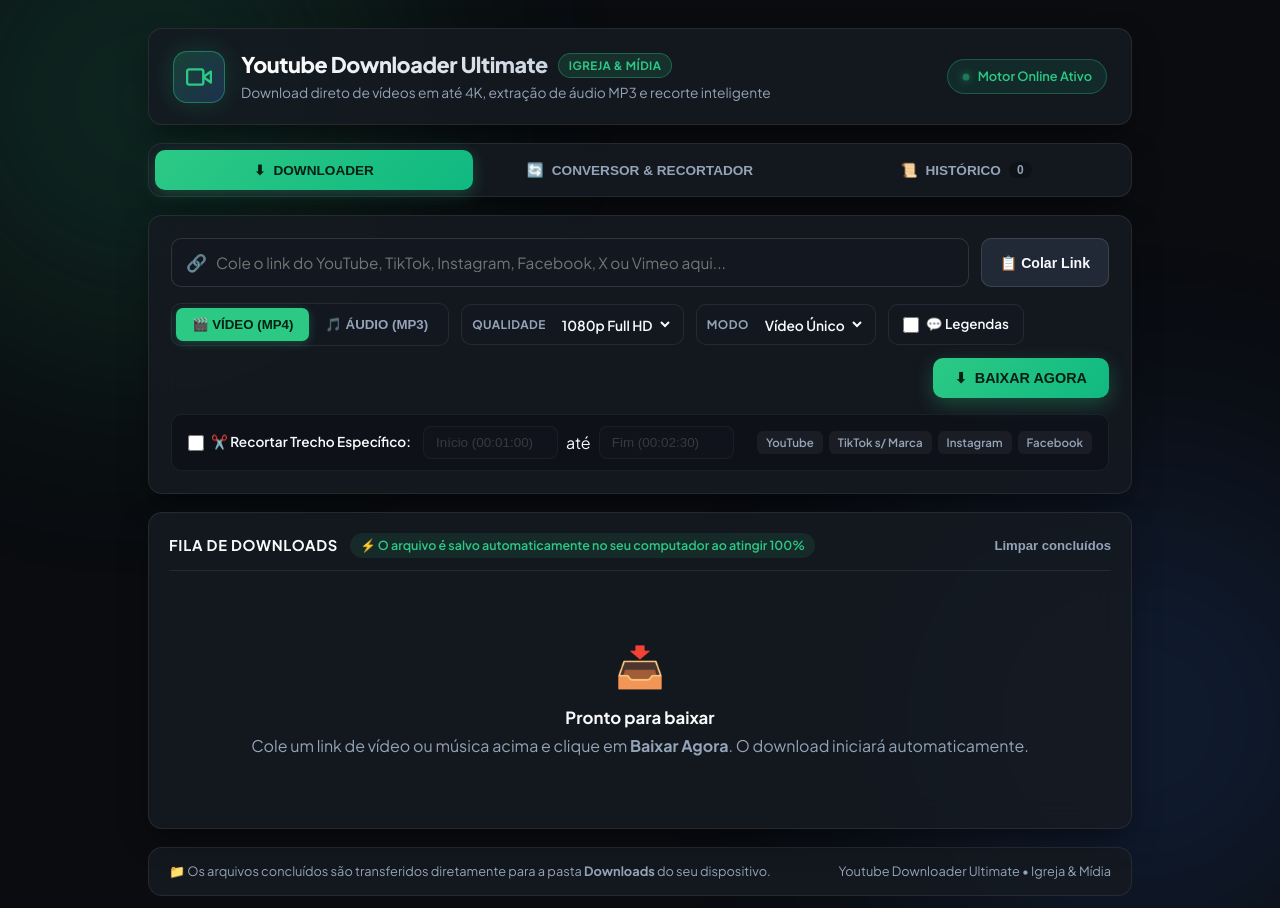
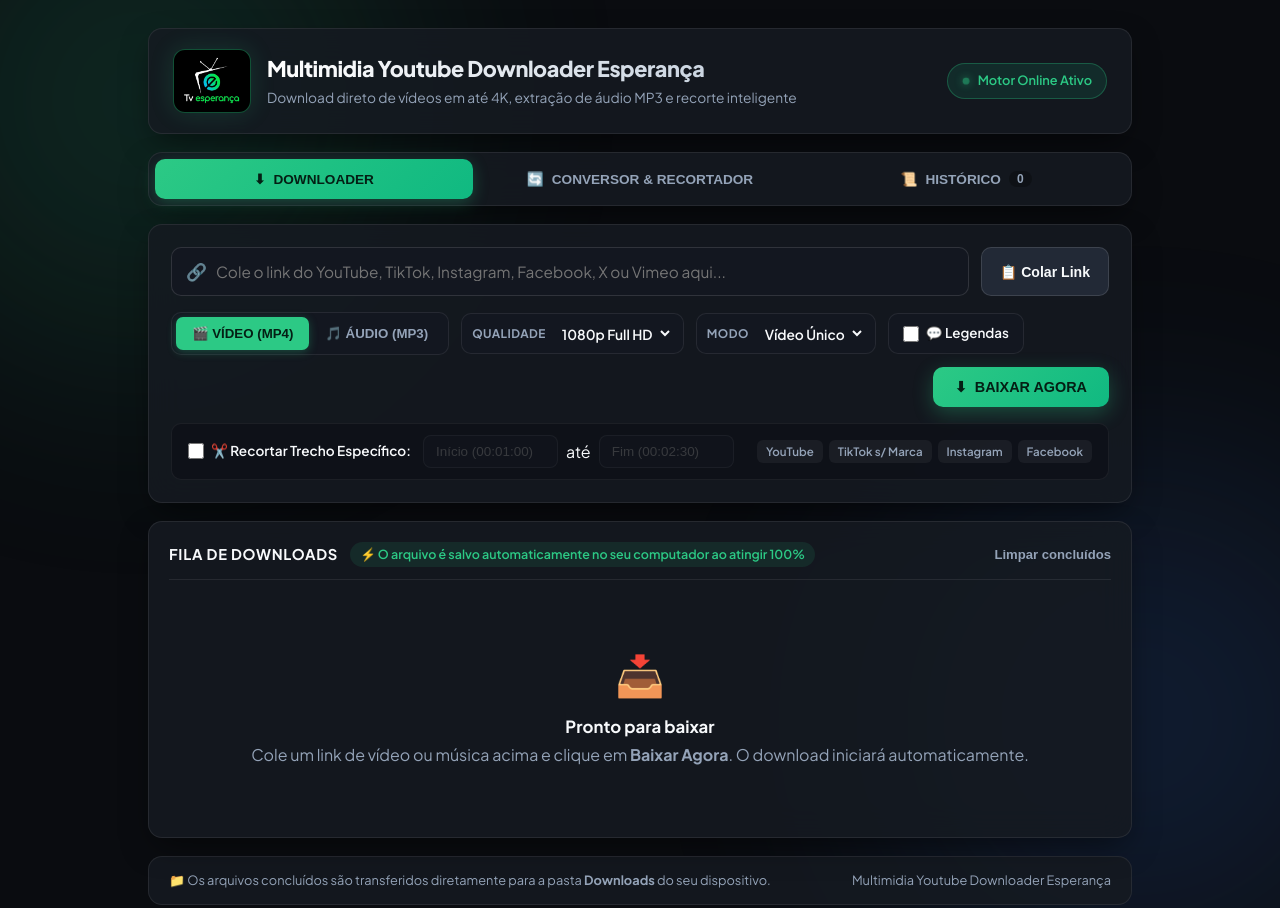
Before and after one commit to willyelias/Multimidia-Esperanca-Downloader, a website: page web/index.html in a window 1280 px wide. Shown: the top 908 px of the page. Drawn offline with Linux system fonts and the light colour scheme.

Commit message:
style(branding): update title to 'Multimidia Youtube Downloader Esperança', remove 'Igreja & Mídia', and set TV Esperança logo

```diff
--- a/web/index.html
+++ b/web/index.html
@@ -3,12 +3,13 @@
 <head>
   <meta charset="UTF-8" />
   <meta name="viewport" content="width=device-width, initial-scale=1.0" />
-  <title>Youtube Downloader Ultimate • Igreja & Mídia</title>
+  <title>Multimidia Youtube Downloader Esperança</title>
   <meta name="description" content="Baixe vídeos e áudios do YouTube, TikTok, Instagram e mais em 4K, 1080p ou MP3, converta mídias locais e recorte trechos online." />
+  <link rel="icon" type="image/png" href="./favicon.png" />
   <link rel="preconnect" href="https://fonts.googleapis.com" />
   <link rel="preconnect" href="https://fonts.gstatic.com" crossorigin />
   <link href="https://fonts.googleapis.com/css2?family=Plus+Jakarta+Sans:wght@400;500;600;700;800&display=swap" rel="stylesheet" />
-  <link rel="stylesheet" href="./styles.css?v=2.3" />
+  <link rel="stylesheet" href="./styles.css?v=2.4" />
 </head>
 <body>
   <!-- Efeitos de luz ambiente no fundo -->
@@ -19,16 +20,12 @@
     <!-- Cabeçalho Principal -->
     <header class="app-header">
       <div class="brand">
-        <div class="brand-icon">
-          <svg width="26" height="26" viewBox="0 0 24 24" fill="none" stroke="currentColor" stroke-width="2.2" stroke-linecap="round" stroke-linejoin="round">
-            <polygon points="23 7 16 12 23 17 23 7"></polygon>
-            <rect x="1" y="5" width="15" height="14" rx="2" ry="2"></rect>
-          </svg>
+        <div class="brand-logo">
+          <img src="./logo.png" alt="TV Esperança Logo" />
         </div>
         <div>
           <div class="title-row">
-            <h1>Youtube Downloader Ultimate</h1>
-            <span class="badge-igreja">Igreja & Mídia</span>
+            <h1>Multimidia Youtube Downloader Esperança</h1>
           </div>
           <p class="subtitle">Download direto de vídeos em até 4K, extração de áudio MP3 e recorte inteligente</p>
         </div>
@@ -239,10 +236,10 @@
     <!-- Rodapé -->
     <footer class="app-footer">
       <span>📁 Os arquivos concluídos são transferidos diretamente para a pasta <strong>Downloads</strong> do seu dispositivo.</span>
-      <span>Youtube Downloader Ultimate • Igreja & Mídia</span>
+      <span>Multimidia Youtube Downloader Esperança</span>
     </footer>
   </div>
 
-  <script type="module" src="./app.js?v=2.3"></script>
+  <script type="module" src="./app.js?v=2.4"></script>
 </body>
 </html>
--- a/web/styles.css
+++ b/web/styles.css
@@ -91,17 +91,25 @@ body {
   gap: 16px;
 }
 
-.brand-icon {
-  width: 52px;
-  height: 52px;
-  border-radius: 14px;
-  background: linear-gradient(135deg, rgba(44, 201, 133, 0.22), rgba(59, 130, 246, 0.22));
-  border: 1px solid rgba(44, 201, 133, 0.45);
-  color: var(--green-bright);
+.brand-logo {
+  width: 78px;
+  height: 64px;
+  border-radius: 12px;
+  background: #000000;
+  border: 1px solid rgba(44, 201, 133, 0.4);
   display: flex;
   align-items: center;
   justify-content: center;
-  box-shadow: 0 0 24px rgba(44, 201, 133, 0.18);
+  padding: 4px 6px;
+  box-shadow: 0 0 24px rgba(44, 201, 133, 0.16);
+  overflow: hidden;
+  flex-shrink: 0;
+}
+
+.brand-logo img {
+  width: 100%;
+  height: 100%;
+  object-fit: contain;
 }
 
 .title-row {
```
Also changed, not shown: app_icon.ico (added), desktop/app_icon.ico (added), web/favicon.png (added), web/logo.png (added), 1 other file.
